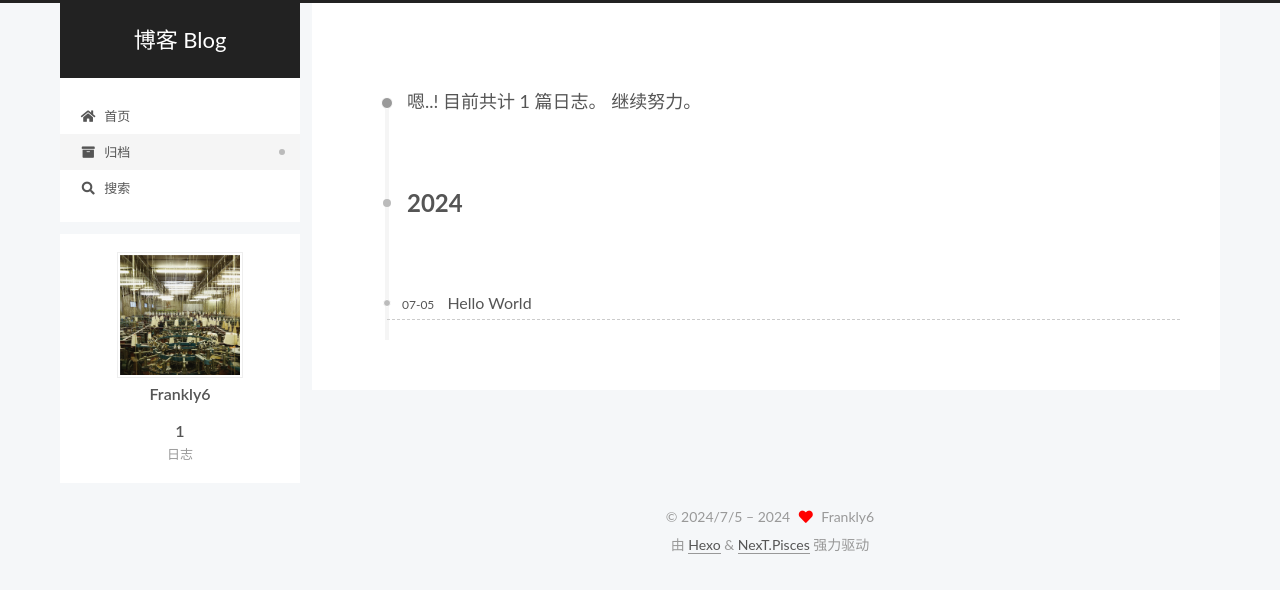
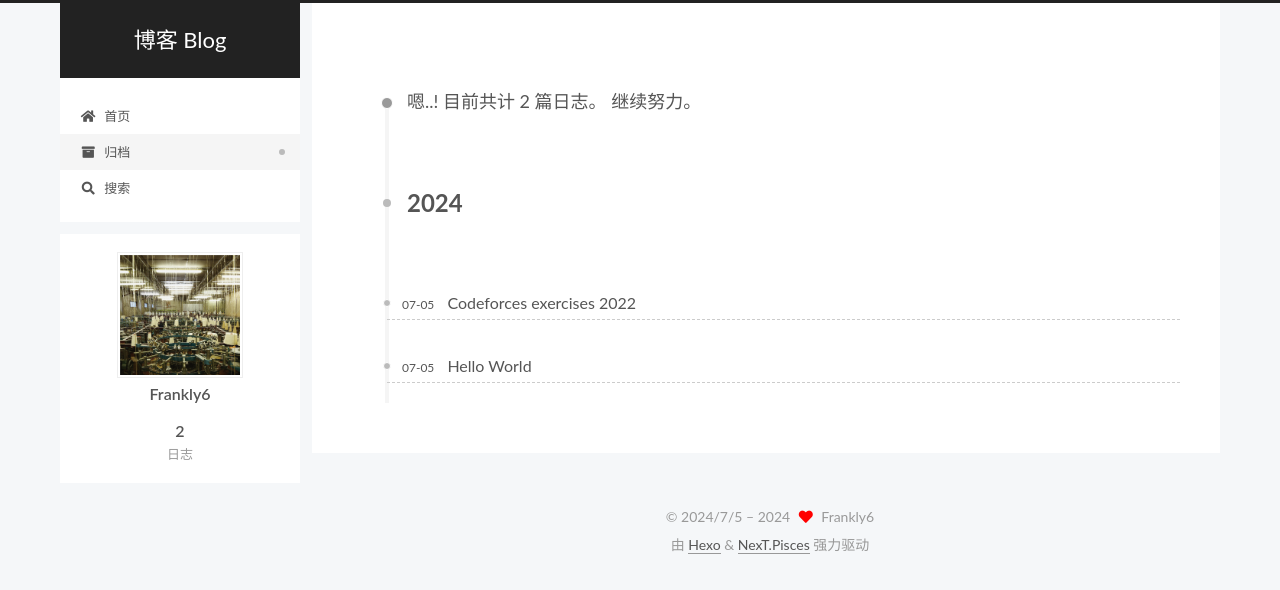
Before and after one commit to frankly6/frankly6.github.io, a plain HTML site: page archives/2024/07/index.html in a window 1280 px wide. Drawn offline with Linux system fonts and the light colour scheme.

Commit message:
Site updated: 2024-07-05 22:07:51

```diff
--- a/archives/2024/07/index.html
+++ b/archives/2024/07/index.html
@@ -176,13 +176,33 @@
   <div class="post-block">
     <div class="posts-collapse">
       <div class="collection-title">
-        <span class="collection-header">嗯..! 目前共计 1 篇日志。 继续努力。</span>
+        <span class="collection-header">嗯..! 目前共计 2 篇日志。 继续努力。</span>
       </div>
 
 
     <div class="collection-year">
       <span class="collection-header">2024</span>
     </div>
+
+  <article itemscope itemtype="http://schema.org/Article">
+    <header class="post-header">
+
+      <div class="post-meta">
+        <time itemprop="dateCreated"
+              datetime="2024-07-05T21:35:14+08:00"
+              content="2024-07-05">
+          07-05
+        </time>
+      </div>
+
+      <div class="post-title">
+          <a class="post-title-link" href="/2024/07/05/Codeforces-exercises-2022/" itemprop="url">
+            <span itemprop="name">Codeforces exercises 2022</span>
+          </a>
+      </div>
+
+    </header>
+  </article>
 
   <article itemscope itemtype="http://schema.org/Article">
     <header class="post-header">
@@ -278,7 +298,7 @@
       <div class="site-state-item site-state-posts">
           <a href="/archives/">
 
-          <span class="site-state-item-count">1</span>
+          <span class="site-state-item-count">2</span>
           <span class="site-state-item-name">日志</span>
         </a>
       </div>
--- a/css/main.css
+++ b/css/main.css
@@ -1168,7 +1168,7 @@ pre .javascript .function {
 }
 .links-of-author a::before,
 .links-of-author span.exturl::before {
-  background: #e404ff;
+  background: #ffff6e;
   border-radius: 50%;
   content: ' ';
   display: inline-block;
```
Also changed, not shown: archives/2024/index.html (+22 -2 lines), archives/index.html (+22 -2 lines), 2024/07/05/Codeforces-exercises-2022/index.html (added).
